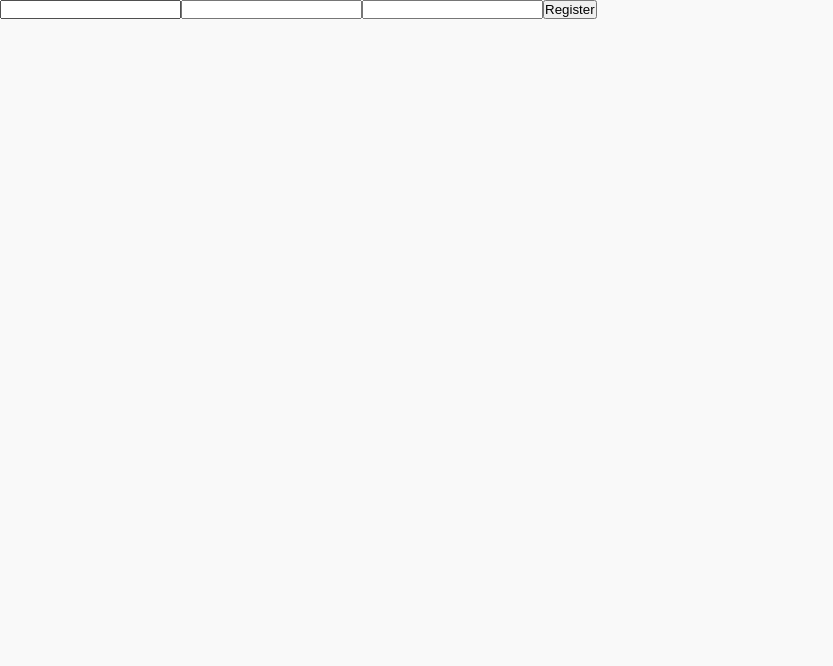
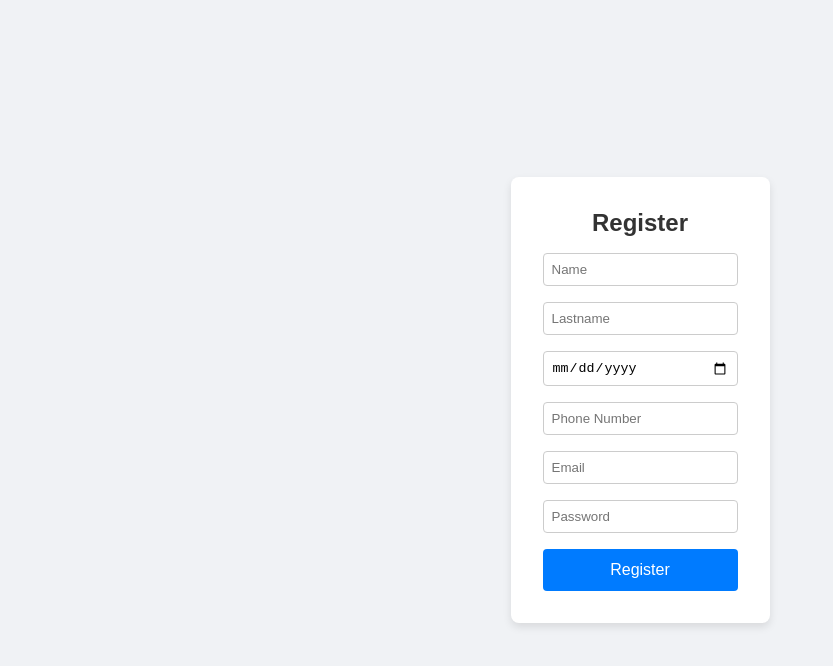
Before and after one commit to JuanDiegoCortes/Proyecto-Informatico-1, a React (Vite) app in the folder Client/: page /register in a window 1280 px wide. Shown: the top 666 px of the page, without its empty margins (0-833 px from the left). Built offline with nearby package versions, Linux system fonts and the light colour scheme.

Commit message:
Estilo de register y login provicional, funcionaliadad de navegar en register y login y funcionalidad del logout

```diff
--- a/Client/package.json
+++ b/Client/package.json
@@ -11,10 +11,12 @@
   },
   "dependencies": {
     "axios": "^1.7.7",
+    "chromedriver": "^129.0.1",
     "react": "^18.3.1",
     "react-dom": "^18.3.1",
     "react-hook-form": "^7.53.0",
-    "react-router-dom": "^6.26.2"
+    "react-router-dom": "^6.26.2",
+    "selenium-webdriver": "^4.25.0"
   },
   "devDependencies": {
     "@eslint/js": "^9.9.0",
--- a/Client/src/context/AuthContext.jsx
+++ b/Client/src/context/AuthContext.jsx
@@ -29,12 +29,26 @@ export const AuthProvider = ({children}) => {
         }
     };
 
-    const signin = async(user) =>{
+    const signin = async (user, callback) => {
         try {
-            const res = await loginRequest(user)
-            console.log(res)
+            const res = await loginRequest(user);
+            console.log(res);
+            setUser(res.data);
+            setIsAuthenticated(true);
+            if (callback) callback();
         } catch (error) {
-            console.log(error.response)
+            console.log(error.response);
+            setErrors(error.response.data.message);
+        }
+    };
+
+    const logout = async () => {
+        try {
+            await axios.post('/api/logout');
+            setUser(null);
+            setIsAuthenticated(false);
+        } catch (error) {
+            console.log(error.response);
         }
     };
 
@@ -43,6 +57,7 @@ export const AuthProvider = ({children}) => {
         value={{
             signup,
             signin,
+            logout,
             user,
             isAuthenticated,
             errors
--- a/Client/src/pages/HomePage.jsx
+++ b/Client/src/pages/HomePage.jsx
@@ -1,21 +1,38 @@
-import React from 'react';
+import React , {useEffect} from 'react';
 import './HomePage.css';
 import MomImage from './Images/ecografias.jpg';
-import { Link } from 'react-router-dom';
+import { Link, useNavigate} from 'react-router-dom';
+import { useAuth } from '../context/AuthContext';
 
 function HomePage() {
+
+  const { isAuthenticated, logout } = useAuth();
+  const navigate = useNavigate();
+
+  const handleLogout = async () => {
+    await logout();
+    window.location.reload();
+  };
+
+
   return (
     <div>
-
       <nav className="navbar">
         <ul>
           <li><Link to="/">Home</Link></li>
-          <li><Link to="/login">Login</Link></li>
-          <li><Link to="/register">Register</Link></li>
           <li><Link to="/consult">Consultar</Link></li>
+          {isAuthenticated ? (
+            <>
+              <li><Link to="#" onClick={handleLogout}>Logout</Link></li>
+            </>
+          ) : (
+            <>
+              <li><Link to="/login">Login</Link></li>
+              <li><Link to="/register">Register</Link></li>
+            </>
+          )}
         </ul>
       </nav>
-
 
       <section className="motivational">
         <h1>Acompañándote en cada paso de tu embarazo</h1>
@@ -25,7 +42,7 @@ function HomePage() {
 
       <section className="about-us">
         <div className="about-image">
-         <img src={MomImage} alt="Madre con bebé" />
+        <img src={MomImage} alt="Madre con bebé" />
         </div>
         <div className="about-text">
           <h2>¿Quiénes Somos?</h2>
--- a/Client/src/pages/LoginPage.jsx
+++ b/Client/src/pages/LoginPage.jsx
@@ -1,29 +1,94 @@
-import React from 'react'
-import { useForm } from 'react-hook-form'
-import { useAuth } from '../context/AuthContext'
+import React from 'react';
+import { useForm } from 'react-hook-form';
+import { useAuth } from '../context/AuthContext';
+import { useNavigate } from 'react-router-dom';
 
 function LoginPage() {
-
-  const { register, handleSubmit, formState: { errors } } = useForm()
-  const {signin} = useAuth();
+  const { register, handleSubmit, formState: { errors } } = useForm();
+  const navigate = useNavigate();
+  const { signin } = useAuth();
 
   const onSubmit = handleSubmit((data) => {
-    signin(data);
-  })
+    signin(data, () => {
+      setTimeout(() => {
+        navigate('/');
+      }, 2000); // 2000 milisegundos = 2 segundos
+    });
+  });
 
   return (
-    <div>
-        <form onSubmit={onSubmit}>
-            <input type="email" {...register('email',{required: true})} />
-            {errors.email && <span>Email is required</span>}
-            <input type="password" {...register('password',{required: true})} />
-            {errors.password && <span>Password is required</span>}
-            <button type='submit'>
-                Login
-            </button>
-        </form>
+    <div style={styles.container}>
+      <form onSubmit={onSubmit} style={styles.form}>
+        <h2 style={styles.title}>Login</h2>
+        <div style={styles.inputGroup}>
+          <input
+            type="email"
+            {...register('email', { required: true })}
+            placeholder="Email"
+            style={styles.input}
+          />
+          {errors.email && <span style={styles.error}>Email is required</span>}
+        </div>
+        <div style={styles.inputGroup}>
+          <input
+            type="password"
+            {...register('password', { required: true })}
+            placeholder="Password"
+            style={styles.input}
+          />
+          {errors.password && <span style={styles.error}>Password is required</span>}
+        </div>
+        <button type='submit' style={styles.button}>
+          Login
+        </button>
+      </form>
     </div>
-  )
+  );
 }
 
-export default LoginPage
+const styles = {
+  container: {
+    display: 'flex',
+    justifyContent: 'center',
+    alignItems: 'center',
+    height: '100vh',
+    backgroundColor: '#f0f2f5',
+  },
+  form: {
+    display: 'flex',
+    flexDirection: 'column',
+    padding: '2rem',
+    borderRadius: '8px',
+    backgroundColor: '#fff',
+    boxShadow: '0 4px 8px rgba(0, 0, 0, 0.1)',
+  },
+  title: {
+    marginBottom: '1rem',
+    textAlign: 'center',
+    color: '#333',
+  },
+  inputGroup: {
+    marginBottom: '1rem',
+  },
+  input: {
+    width: '100%',
+    padding: '0.5rem',
+    borderRadius: '4px',
+    border: '1px solid #ccc',
+  },
+  error: {
+    color: 'red',
+    fontSize: '0.875rem',
+  },
+  button: {
+    padding: '0.75rem',
+    borderRadius: '4px',
+    border: 'none',
+    backgroundColor: '#007bff',
+    color: '#fff',
+    cursor: 'pointer',
+    fontSize: '1rem',
+  },
+};
+
+export default LoginPage;
--- a/Client/src/pages/RegisterPage.jsx
+++ b/Client/src/pages/RegisterPage.jsx
@@ -1,36 +1,130 @@
-import {useForm} from 'react-hook-form'
-import { useAuth } from '../context/AuthContext'
-import { useEffect } from 'react'
-import { useNavigate } from 'react-router-dom'
+import React, { useEffect } from 'react';
+import { useForm } from 'react-hook-form';
+import { useAuth } from '../context/AuthContext';
+import { useNavigate } from 'react-router-dom';
 
 function RegisterPage() {
-    const {register, handleSubmit, formState:{errors}} = useForm()
-    const {signup, isAuthenticated, errors: RegisterErrors} = useAuth()
-    const navigate = useNavigate()
+    const { register, handleSubmit, formState: { errors } } = useForm();
+    const navigate = useNavigate();
+    const { signup, isAuthenticated } = useAuth();
 
     useEffect(() => {
-        if(isAuthenticated) navigate('/')
-    }, [isAuthenticated])
+        if (isAuthenticated) navigate('/');
+    }, [isAuthenticated, navigate]);
 
-    const onSubmit = handleSubmit(async values => {
-        signup(values)
-    })
+    const onSubmit = handleSubmit((data) => {
+        signup(data);
+    });
 
     return (
-    <div>
-        <form onSubmit={onSubmit}>
-            <input type="text" {...register('username',{required: true})} />
-            {errors.username && <span>Username is required</span>}
-            <input type="email" {...register('email',{required: true})} />
-            {errors.email && <span>Email is required</span>}
-            <input type="password" {...register('password',{required: true})} />
-            {errors.password && <span>Password is required</span>}
-            <button type='submit'>
-                Register
+        <div style={styles.container}>
+        <form onSubmit={onSubmit} style={styles.form}>
+            <h2 style={styles.title}>Register</h2>
+            <div style={styles.inputGroup}>
+            <input
+                type="text"
+                {...register('name', { required: true })}
+                placeholder="Name"
+                style={styles.input}
+            />
+            {errors.name && <span style={styles.error}>Name is required</span>}
+            </div>
+            <div style={styles.inputGroup}>
+            <input
+                type="text"
+                {...register('lastname', { required: true })}
+                placeholder="Lastname"
+                style={styles.input}
+            />
+            {errors.lastname && <span style={styles.error}>Lastname is required</span>}
+            </div>
+            <div style={styles.inputGroup}>
+            <input
+                type="date"
+                {...register('birthdate', { required: true })}
+                placeholder="Birthdate"
+                style={styles.input}
+            />
+            {errors.birthdate && <span style={styles.error}>Birthdate is required</span>}
+            </div>
+            <div style={styles.inputGroup}>
+            <input
+                type="text"
+                {...register('phone_number', { required: true })}
+                placeholder="Phone Number"
+                style={styles.input}
+            />
+            {errors.phone_number && <span style={styles.error}>Phone Number is required</span>}
+            </div>
+            <div style={styles.inputGroup}>
+            <input
+                type="email"
+                {...register('email', { required: true })}
+                placeholder="Email"
+                style={styles.input}
+            />
+            {errors.email && <span style={styles.error}>Email is required</span>}
+            </div>
+            <div style={styles.inputGroup}>
+            <input
+                type="password"
+                {...register('password', { required: true })}
+                placeholder="Password"
+                style={styles.input}
+            />
+            {errors.password && <span style={styles.error}>Password is required</span>}
+            </div>
+            <button type='submit' style={styles.button}>
+            Register
             </button>
         </form>
-    </div>
-    )
+        </div>
+    );
 }
 
-export default RegisterPage
+const styles = {
+    container: {
+        display: 'flex',
+        justifyContent: 'center',
+        alignItems: 'center',
+        height: '100vh',
+        backgroundColor: '#f0f2f5',
+    },
+    form: {
+        display: 'flex',
+        flexDirection: 'column',
+        padding: '2rem',
+        borderRadius: '8px',
+        backgroundColor: '#fff',
+        boxShadow: '0 4px 8px rgba(0, 0, 0, 0.1)',
+    },
+    title: {
+        marginBottom: '1rem',
+        textAlign: 'center',
+        color: '#333',
+    },
+    inputGroup: {
+        marginBottom: '1rem',
+    },
+    input: {
+        width: '100%',
+        padding: '0.5rem',
+        borderRadius: '4px',
+        border: '1px solid #ccc',
+    },
+    error: {
+        color: 'red',
+        fontSize: '0.875rem',
+    },
+    button: {
+        padding: '0.75rem',
+        borderRadius: '4px',
+        border: 'none',
+        backgroundColor: '#007bff',
+        color: '#fff',
+        cursor: 'pointer',
+        fontSize: '1rem',
+    },
+};
+
+export default RegisterPage;
```
Also changed, not shown: Client/src/test/registerTest.js (added, +40 -0 lines), 1 other file (tests, documents, lock files or other folders).
